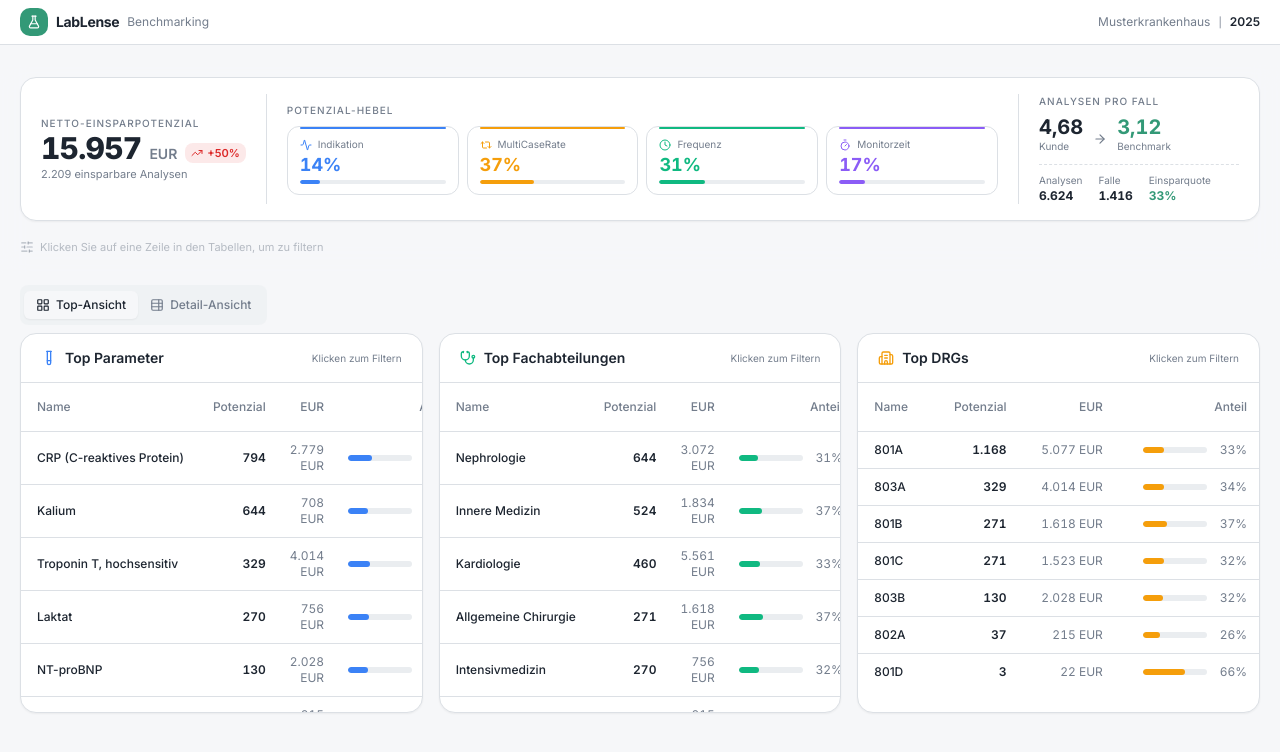
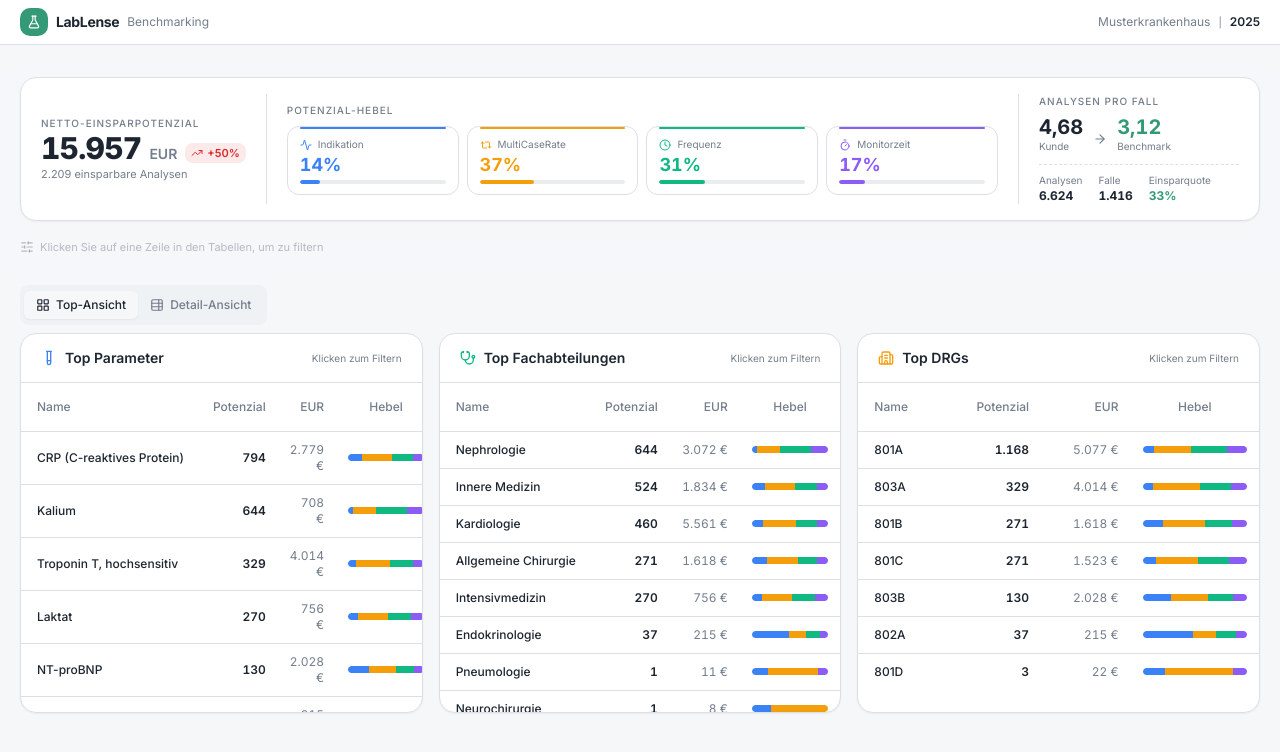
Before and after one commit to movyx-debug/v0-dashboard-ui, a Next.js app: page / in a window 1280 px wide. Shown: the top 752 px of the page. Built offline with nearby package versions, Linux system fonts and the light colour scheme.

Commit message:
feat: extend TopItem and update TopItemsTable for stacked bars\n\nAdd sub-benchmark percentages to TopItem and update tables.

```diff
--- a/components/top-items-table.tsx
+++ b/components/top-items-table.tsx
@@ -9,12 +9,93 @@ import {
   TableHeader,
   TableRow,
 } from "@/components/ui/table";
+import {
+  Tooltip,
+  TooltipContent,
+  TooltipProvider,
+  TooltipTrigger,
+} from "@/components/ui/tooltip";
 import type React from "react";
 
 const fmtInt = (n: number) => Math.round(n).toLocaleString("de-DE");
-const fmtEur = (n: number) =>
-  `${Math.round(n).toLocaleString("de-DE")} EUR`;
+const fmtEur = (n: number) => `${Math.round(n).toLocaleString("de-DE")} \u20AC`;
 
+/* Sub-benchmark colors & labels (matching benchmark-section & detail-table) */
+const SUBS = [
+  { key: "indikation_pct" as const, color: "#3b82f6", label: "Indikation" },
+  { key: "multiCaseRate_pct" as const, color: "#f59e0b", label: "MultiCaseRate" },
+  { key: "frequenz_pct" as const, color: "#10b981", label: "Frequenz" },
+  { key: "monitorZeit_pct" as const, color: "#8b5cf6", label: "Monitorzeit" },
+];
+
+/* ── Stacked bar with hover popup ──────────────────────────── */
+function StackedBar({ item }: { item: TopItem }) {
+  const segments = SUBS.map((s) => ({
+    ...s,
+    pct: item[s.key],
+  })).filter((s) => s.pct > 0);
+
+  return (
+    <Tooltip>
+      <TooltipTrigger asChild>
+        <div className="flex h-[7px] w-full rounded-full overflow-hidden bg-secondary cursor-default">
+          {segments.map((seg) => (
+            <div
+              key={seg.key}
+              className="h-full transition-all duration-300 first:rounded-l-full last:rounded-r-full"
+              style={{
+                width: `${seg.pct}%`,
+                backgroundColor: seg.color,
+              }}
+            />
+          ))}
+        </div>
+      </TooltipTrigger>
+      <TooltipContent
+        side="top"
+        className="bg-card text-foreground border shadow-lg px-3 py-2.5"
+      >
+        <p className="text-[10px] text-muted-foreground mb-2 font-medium">
+          Hebelverteilung
+        </p>
+        <div className="flex flex-col gap-1.5">
+          {SUBS.map((s) => {
+            const pct = item[s.key];
+            return (
+              <div key={s.key} className="flex items-center gap-2">
+                <span
+                  className="h-2 w-2 rounded-full flex-shrink-0"
+                  style={{ backgroundColor: s.color }}
+                />
+                <span className="text-[11px] text-foreground w-[90px]">
+                  {s.label}
+                </span>
+                <div className="w-16 h-[5px] rounded-full bg-secondary overflow-hidden">
+                  <div
+                    className="h-full rounded-full"
+                    style={{
+                      width: `${Math.min(pct, 100)}%`,
+                      backgroundColor: s.color,
+                      opacity: pct === 0 ? 0.15 : 1,
+                    }}
+                  />
+                </div>
+                <span
+                  className="text-[11px] font-semibold tabular-nums w-[32px] text-right"
+                  style={{ color: pct > 0 ? s.color : "hsl(var(--muted-foreground))" }}
+                >
+                  {Math.round(pct)}%
+                </span>
+              </div>
+            );
+          })}
+        </div>
+      </TooltipContent>
+    </Tooltip>
+  );
+}
+
+/* ── Main component ────────────────────────────────────────── */
 interface Props {
   title: string;
   icon: React.ReactNode;
@@ -33,6 +114,7 @@ export default function TopItemsTable({
   accentColor,
 }: Props) {
   return (
+    <TooltipProvider delayDuration={120}>
       <div className="bg-card border rounded-2xl shadow-sm overflow-hidden flex flex-col h-[380px]">
         {/* Header */}
         <div className="px-5 py-3.5 border-b flex items-center gap-2 flex-shrink-0">
@@ -55,8 +137,8 @@ export default function TopItemsTable({
                 <TableHead className="text-xs px-3 py-2 text-right">
                   EUR
                 </TableHead>
-              <TableHead className="text-xs px-3 py-2 text-right">
-                Anteil
+                <TableHead className="text-xs px-3 py-2 text-center min-w-[100px]">
+                  Hebel
                 </TableHead>
               </TableRow>
             </TableHeader>
@@ -88,21 +170,8 @@ export default function TopItemsTable({
                     <TableCell className="px-3 py-2.5 text-xs text-right text-muted-foreground tabular-nums">
                       {fmtEur(item.potentialEuro)}
                     </TableCell>
-                  <TableCell className="px-3 py-2.5 text-xs text-right">
-                    <div className="flex items-center justify-end gap-2">
-                      <div className="w-16 h-1.5 rounded-full bg-secondary overflow-hidden">
-                        <div
-                          className="h-full rounded-full"
-                          style={{
-                            width: `${Math.min(item.share * 100, 100)}%`,
-                            backgroundColor: accentColor,
-                          }}
-                        />
-                      </div>
-                      <span className="text-muted-foreground tabular-nums w-8">
-                        {Math.round(item.share * 100)}%
-                      </span>
-                    </div>
+                    <TableCell className="px-3 py-2.5">
+                      <StackedBar item={item} />
                     </TableCell>
                   </TableRow>
                 );
@@ -111,5 +180,6 @@ export default function TopItemsTable({
           </Table>
         </div>
       </div>
+    </TooltipProvider>
   );
 }
--- a/lib/benchmark-data.ts
+++ b/lib/benchmark-data.ts
@@ -337,16 +337,36 @@ export interface TopItem {
   potentialEuro: number;
   currentAnalyses: number;
   share: number;
+  /** Sub-benchmark percentage shares (sum ~ 100) */
+  indikation_pct: number;
+  multiCaseRate_pct: number;
+  frequenz_pct: number;
+  monitorZeit_pct: number;
+}
+
+function computeSubPcts(pI: number, pM: number, pF: number, pS: number) {
+  const total = pI + pM + pF + pS;
+  if (total === 0) return { indikation_pct: 0, multiCaseRate_pct: 0, frequenz_pct: 0, monitorZeit_pct: 0 };
+  return {
+    indikation_pct: (pI / total) * 100,
+    multiCaseRate_pct: (pM / total) * 100,
+    frequenz_pct: (pF / total) * 100,
+    monitorZeit_pct: (pS / total) * 100,
+  };
 }
 
 export function getTopParameters(data: BenchmarkRow[], limit = 10): TopItem[] {
-  const map = new Map<string, { pot: number; total: number; preis: number; count: number }>();
+  const map = new Map<string, { pot: number; total: number; preis: number; count: number; pI: number; pM: number; pF: number; pS: number }>();
   for (const r of data) {
-    const prev = map.get(r.parameter_name) ?? { pot: 0, total: 0, preis: 0, count: 0 };
+    const prev = map.get(r.parameter_name) ?? { pot: 0, total: 0, preis: 0, count: 0, pI: 0, pM: 0, pF: 0, pS: 0 };
     prev.pot += r.hauptpot_net_analysen;
     prev.total += r.analysen;
     prev.preis += r.befundpreis;
     prev.count += 1;
+    prev.pI += r.pot_indikation_analysen;
+    prev.pM += r.pot_multiCaseRate_analysen;
+    prev.pF += r.pot_frequenz_analysen;
+    prev.pS += r.pot_spanDay_analysen;
     map.set(r.parameter_name, prev);
   }
   return [...map.entries()]
@@ -356,19 +376,24 @@ export function getTopParameters(data: BenchmarkRow[], limit = 10): TopItem[] {
       potentialEuro: v.pot * (v.preis / v.count),
       currentAnalyses: v.total,
       share: v.total > 0 ? v.pot / v.total : 0,
+      ...computeSubPcts(v.pI, v.pM, v.pF, v.pS),
     }))
     .sort((a, b) => b.potentialAnalyses - a.potentialAnalyses)
     .slice(0, limit);
 }
 
 export function getTopFachabteilungen(data: BenchmarkRow[], limit = 10): TopItem[] {
-  const map = new Map<string, { pot: number; total: number; preis: number; count: number }>();
+  const map = new Map<string, { pot: number; total: number; preis: number; count: number; pI: number; pM: number; pF: number; pS: number }>();
   for (const r of data) {
-    const prev = map.get(r.fachabteilung) ?? { pot: 0, total: 0, preis: 0, count: 0 };
+    const prev = map.get(r.fachabteilung) ?? { pot: 0, total: 0, preis: 0, count: 0, pI: 0, pM: 0, pF: 0, pS: 0 };
     prev.pot += r.hauptpot_net_analysen;
     prev.total += r.analysen;
     prev.preis += r.befundpreis;
     prev.count += 1;
+    prev.pI += r.pot_indikation_analysen;
+    prev.pM += r.pot_multiCaseRate_analysen;
+    prev.pF += r.pot_frequenz_analysen;
+    prev.pS += r.pot_spanDay_analysen;
     map.set(r.fachabteilung, prev);
   }
   return [...map.entries()]
@@ -378,19 +403,24 @@ export function getTopFachabteilungen(data: BenchmarkRow[], limit = 10): TopItem
       potentialEuro: v.pot * (v.preis / v.count),
       currentAnalyses: v.total,
       share: v.total > 0 ? v.pot / v.total : 0,
+      ...computeSubPcts(v.pI, v.pM, v.pF, v.pS),
     }))
     .sort((a, b) => b.potentialAnalyses - a.potentialAnalyses)
     .slice(0, limit);
 }
 
 export function getTopDrgs(data: BenchmarkRow[], limit = 10): TopItem[] {
-  const map = new Map<string, { pot: number; total: number; preis: number; count: number }>();
+  const map = new Map<string, { pot: number; total: number; preis: number; count: number; pI: number; pM: number; pF: number; pS: number }>();
   for (const r of data) {
-    const prev = map.get(r.drg) ?? { pot: 0, total: 0, preis: 0, count: 0 };
+    const prev = map.get(r.drg) ?? { pot: 0, total: 0, preis: 0, count: 0, pI: 0, pM: 0, pF: 0, pS: 0 };
     prev.pot += r.hauptpot_net_analysen;
     prev.total += r.analysen;
     prev.preis += r.befundpreis;
     prev.count += 1;
+    prev.pI += r.pot_indikation_analysen;
+    prev.pM += r.pot_multiCaseRate_analysen;
+    prev.pF += r.pot_frequenz_analysen;
+    prev.pS += r.pot_spanDay_analysen;
     map.set(r.drg, prev);
   }
   return [...map.entries()]
@@ -400,6 +430,7 @@ export function getTopDrgs(data: BenchmarkRow[], limit = 10): TopItem[] {
       potentialEuro: v.pot * (v.preis / v.count),
       currentAnalyses: v.total,
       share: v.total > 0 ? v.pot / v.total : 0,
+      ...computeSubPcts(v.pI, v.pM, v.pF, v.pS),
     }))
     .sort((a, b) => b.potentialAnalyses - a.potentialAnalyses)
     .slice(0, limit);
```
Lines whose indentation alone changed are shown as unchanged.
